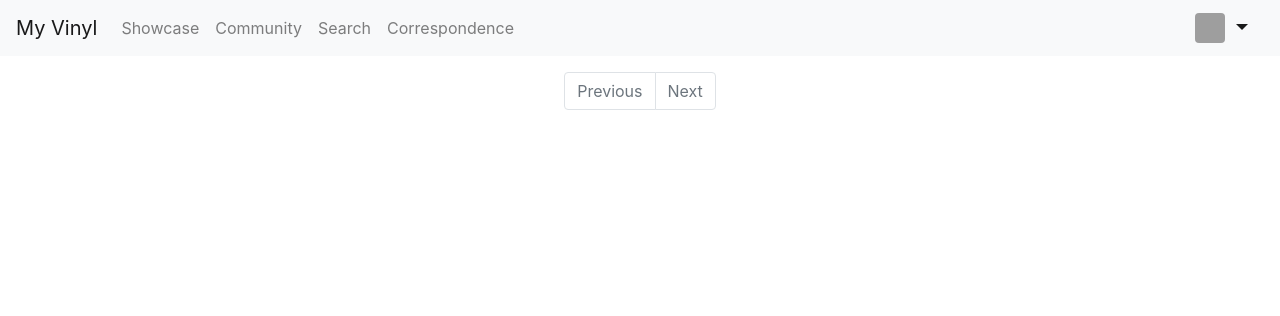
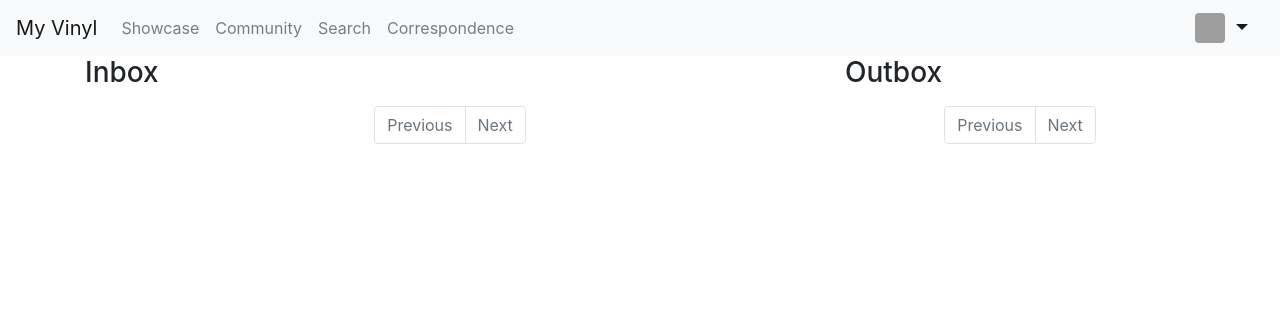
Before and after one commit to jwdepetro/my-vinyl-flask, a Flask app: page /messages in a window 1280 px wide. Shown: the top 316 px of the page. Run offline with Flask 2, Linux system fonts and the light colour scheme; the visitor is signed in with stand-in values (Sample User, id 1); data comes from the database, SQL or seed files in the repository; data that the repository does not hold is empty; some libraries are stand-ins or nearby versions; grey boxes are pictures that could not be loaded.

Commit message:
added outbox to correspondance

```diff
--- a/app/routes.py
+++ b/app/routes.py
@@ -217,13 +217,25 @@ def send_message(recipient):
 def messages():
     current_user.last_message_read_time = datetime.utcnow()
     db.session.commit()
-    page = request.args.get('page', 1, type=int)
-    messages = current_user.messages_received.order_by(
+
+    outbox_page = request.args.get('outbox_page', 1, type=int)
+    outbox = current_user.messages_sent.order_by(
         Message.timestamp.desc()).paginate(
-        page, 10, False)
-    next_url = url_for('messages', page=messages.next_num) \
-        if messages.has_next else None
-    prev_url = url_for('messages', page=messages.prev_num) \
-        if messages.has_prev else None
-    return render_template('messages.html', messages=messages.items,
-                           next_url=next_url, prev_url=prev_url)
+        outbox_page, 10, False)
+    outbox_next_url = url_for('messages', outbox_page=outbox.next_num) \
+        if outbox.has_next else None
+    outbox_prev_url = url_for('messages', outbox_page=outbox.prev_num) \
+        if outbox.has_prev else None
+
+    inbox_page = request.args.get('inbox_page', 1, type=int)
+    inbox = current_user.messages_received.order_by(
+        Message.timestamp.desc()).paginate(
+        inbox_page, 10, False)
+    inbox_next_url = url_for('messages', inbox_page=inbox.next_num) \
+        if inbox.has_next else None
+    inbox_prev_url = url_for('messages', inbox_page=inbox.prev_num) \
+        if inbox.has_prev else None
+
+    return render_template('messages.html', inbox=inbox.items, outbox=outbox.items,
+                           inbox_next_url=inbox_next_url, inbox_prev_url=inbox_prev_url,
+                           outbox_next_url=outbox_next_url, outbox_prev_url=outbox_prev_url)
--- a/app/templates/messages.html
+++ b/app/templates/messages.html
@@ -3,9 +3,10 @@
 {% block content %}
 <div class="container">
     <div class="row justify-content-center">
-        <div class="col-8 col-md-5">
+        <div class="col-12 col-md-8">
+            <h3>Inbox</h3>
             <div class="list-group my-2">
-                {% for message in messages %}
+                {% for message in inbox %}
                 <a href="#" class="list-group-item list-group-item-action flex-column align-items-start">
                     <div class="d-flex w-100 justify-content-between">
                         <small>{{message.author.username}} says...</small>
@@ -19,11 +20,37 @@
             </div>
             <nav aria-label="Page navigation">
                 <ul class="pagination justify-content-center">
-                    <li class="page-item previous{% if not prev_url %} disabled{% endif %}">
-                        <a class="page-link" href="{{ prev_url or '#' }}">Previous</a>
+                    <li class="page-item previous{% if not inbox_prev_url %} disabled{% endif %}">
+                        <a class="page-link" href="{{ inbox_prev_url or '#' }}">Previous</a>
                     </li>
-                    <li class="page-item next{% if not next_url %} disabled{% endif %}">
-                        <a class="page-link" href="{{ next_url or '#' }}">Next</a>
+                    <li class="page-item next{% if not inbox_next_url %} disabled{% endif %}">
+                        <a class="page-link" href="{{ inbox_next_url or '#' }}">Next</a>
+                    </li>
+                </ul>
+            </nav>
+        </div>
+        <div class="col-12 col-md-4">
+            <h3>Outbox</h3>
+            <div class="list-group my-2">
+                {% for message in outbox %}
+                <a href="#" class="list-group-item list-group-item-action flex-column align-items-start">
+                    <div class="d-flex w-100 justify-content-between">
+                        <small>You said to {{message.author.username}}...</small>
+                        <small>{{moment(message.timestamp).format('M/d/YY h:mm a')}}</small>
+                    </div>
+                    <p class="mb-1">
+                        {{message.body}}
+                    </p>
+                </a>
+                {% endfor %}
+            </div>
+            <nav aria-label="Page navigation">
+                <ul class="pagination justify-content-center">
+                    <li class="page-item previous{% if not outbox_prev_url %} disabled{% endif %}">
+                        <a class="page-link" href="{{ outbox_prev_url or '#' }}">Previous</a>
+                    </li>
+                    <li class="page-item next{% if not outbox_next_url %} disabled{% endif %}">
+                        <a class="page-link" href="{{ outbox_next_url or '#' }}">Next</a>
                     </li>
                 </ul>
             </nav>
```
